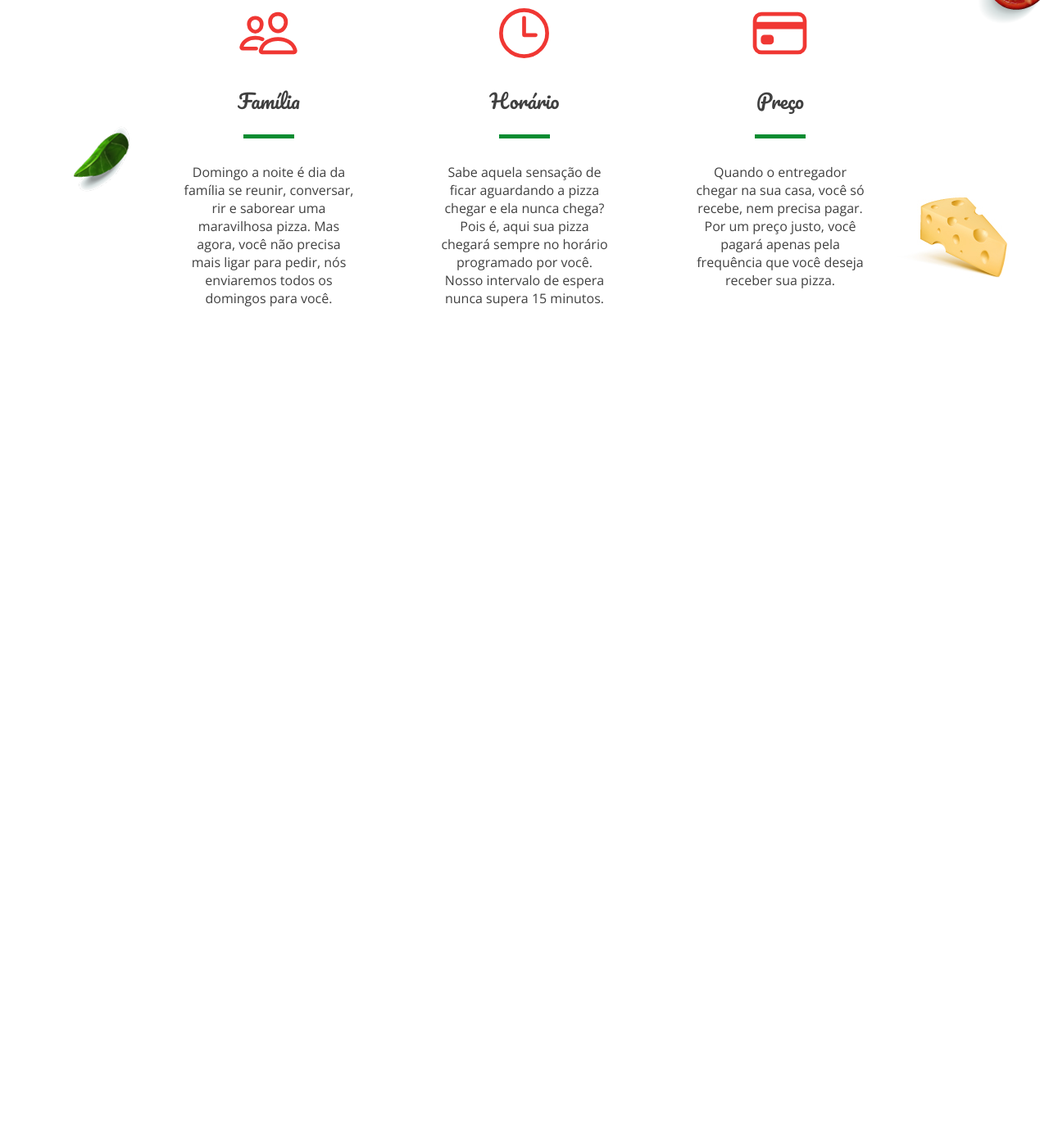
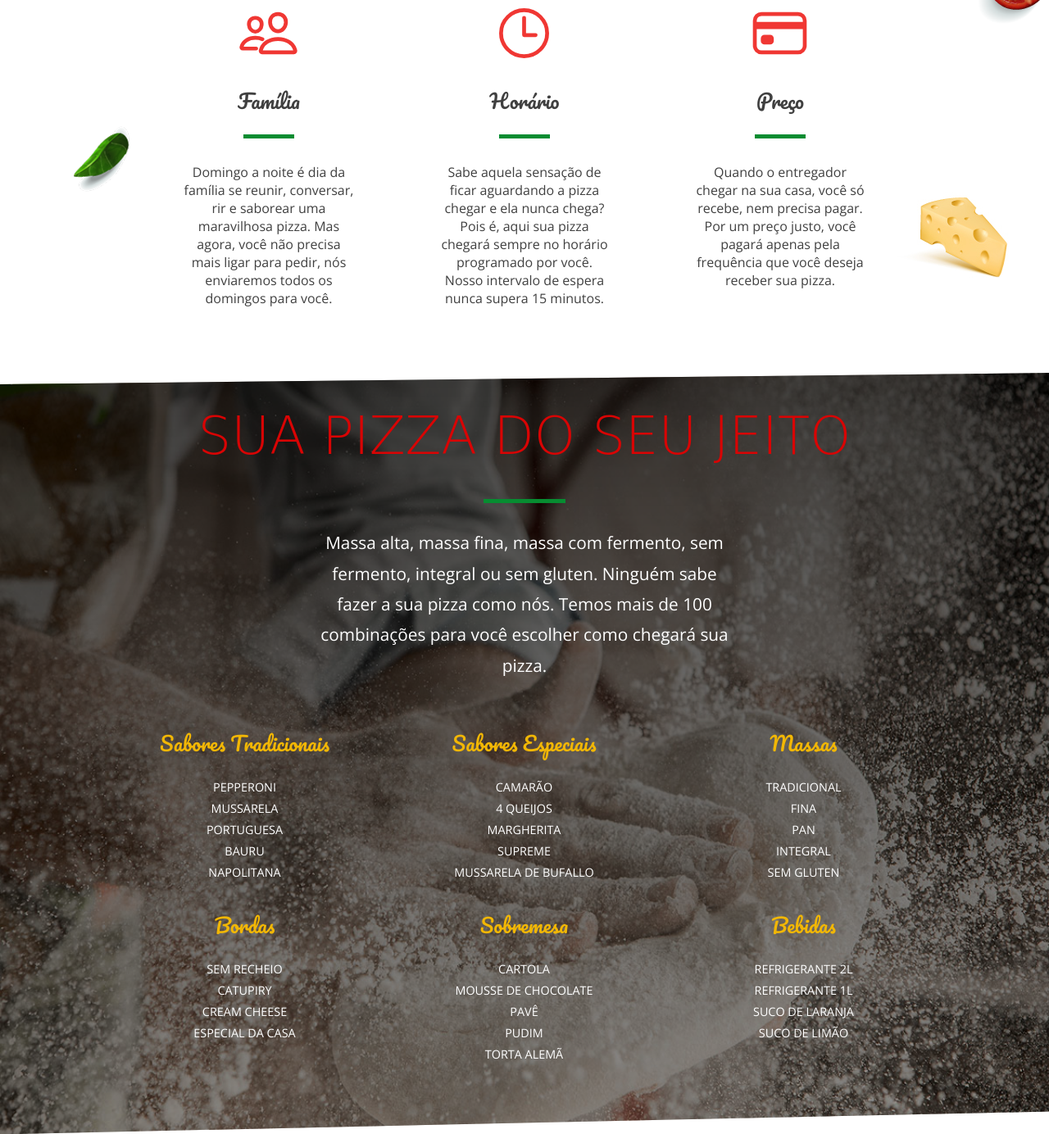
Before and after one commit to eymatsuda2016/ProjetoPizzaria, a plain HTML site: page index.html in a window 1280 px wide. Shown: the part 1213-2597 px from the top of the page at 82% size. Before the commit the page ends 1668 px from the top, so only its background shows below. Drawn offline with nearby package versions, Linux system fonts and the light colour scheme; a web font is replaced by a local one.

Commit message:
Finalizado Seçao Pizza

```diff
--- a/_estilos/layout.css
+++ b/_estilos/layout.css
@@ -203,5 +203,32 @@
     width: 75px;
     height: 75px;
     color: #F03733;
+ }
+ /*-------------------------------*/
+/*         SEÇAO PIZZA           */
+/*-------------------------------*/
 
- }
+section#pizza{
+    background-image: linear-gradient(rgba(0,0,0,0.7),rgba(0,0,0,0.4)), url(../_imagens/secao10-background-secao-pizza.jpg);
+    background-size: cover;
+    padding: 40px 0 80px;
+
+    display: flex;
+    flex-direction: column;
+    flex-wrap: nowrap;
+    justify-content: flex-start;
+    align-items: center;
+
+    clip-path: polygon(0 1.5%, 100% 0, 100% 97%, 0 100%);
+}
+div#pizza-opcoes-mestre{
+    width: 80%;
+    margin-top: 30px;
+    display: flex;
+    flex-flow: row wrap;
+}
+div.pizza-opcoes{
+    width: 33.3%;
+    text-align: center;
+    margin: 5px 0;
+}
--- a/_estilos/tipografia.css
+++ b/_estilos/tipografia.css
@@ -97,3 +97,19 @@
     margin: 20px auto 10px;
     content: " " ;
 }
+
+/*-------------------------------*/
+/*         SEÇAO PIZZA           */
+/*-------------------------------*/
+section#pizza p.destaque{
+    color: #FFF;
+    width: 40%;
+
+}
+section#pizza ul li{
+    color: white;
+    list-style: none;
+    line-height: 1.8;
+    font-size: 90%;
+    text-transform: uppercase;
+}
--- a/index.html
+++ b/index.html
@@ -69,6 +69,78 @@
             </div>
         </section>
 
+        <section id="pizza">
+
+            <h2>SUA PIZZA DO SEU JEITO</h2>
+            <p class="destaque">Massa alta, massa fina, massa com fermento, sem fermento, integral ou sem gluten. Ninguém sabe fazer a sua pizza como nós. Temos mais de 100 combinações para você escolher como chegará sua pizza.
+            </p>
+
+            <div id="pizza-opcoes-mestre">
+                <div class="pizza-opcoes">
+                    <h4>Sabores Tradicionais</h4>
+                    <ul>
+                        <li>Pepperoni</li>
+                        <li>Mussarela</li>
+                        <li>Portuguesa</li>
+                        <li>Bauru</li>
+                        <li>Napolitana</li>
+                    </ul>
+                </div>
+                <div class="pizza-opcoes">
+                    <h4>Sabores Especiais</h4>
+                    <ul>
+                        <li>Camarão</li>
+                        <li>4 Queijos</li>
+                        <li>Margherita</li>
+                        <li>Supreme</li>
+                        <li>Mussarela de Bufallo</li>
+                    </ul>
+                </div>
+                <div class="pizza-opcoes">
+                    <h4>Massas</h4>
+                    <ul>
+                        <li>Tradicional</li>
+                        <li>Fina</li>
+                        <li>Pan</li>
+                        <li>Integral</li>
+                        <li>Sem Gluten</li>
+                    </ul>
+                </div>
+                <div class="pizza-opcoes">
+                    <h4>Bordas</h4>
+                    <ul>
+                        <li>Sem recheio</li>
+                        <li>Catupiry</li>
+                        <li>Cream Cheese</li>
+                        <li>Especial da Casa</li>
+                    </ul>
+                </div>
+                <div class="pizza-opcoes">
+                    <h4>Sobremesa</h4>
+                    <ul>
+                        <li>Cartola</li>
+                        <li>Mousse de Chocolate</li>
+                        <li>Pavê</li>
+                        <li>Pudim</li>
+                        <li>Torta Alemã</li>
+                    </ul>
+                </div>
+                <div class="pizza-opcoes">
+                    <h4>Bebidas</h4>
+                    <ul>
+                        <li>Refrigerante 2L</li>
+                        <li>Refrigerante 1L</li>
+                        <li>Suco de Laranja</li>
+                        <li>Suco de Limão</li>
+                    </ul>
+                </div>
+
+            </div>
+
+        </section>
+
+
+
         <script src="https://unpkg.com/ionicons@5.1.2/dist/ionicons.js"></script>
     </body>
 </html>
```
